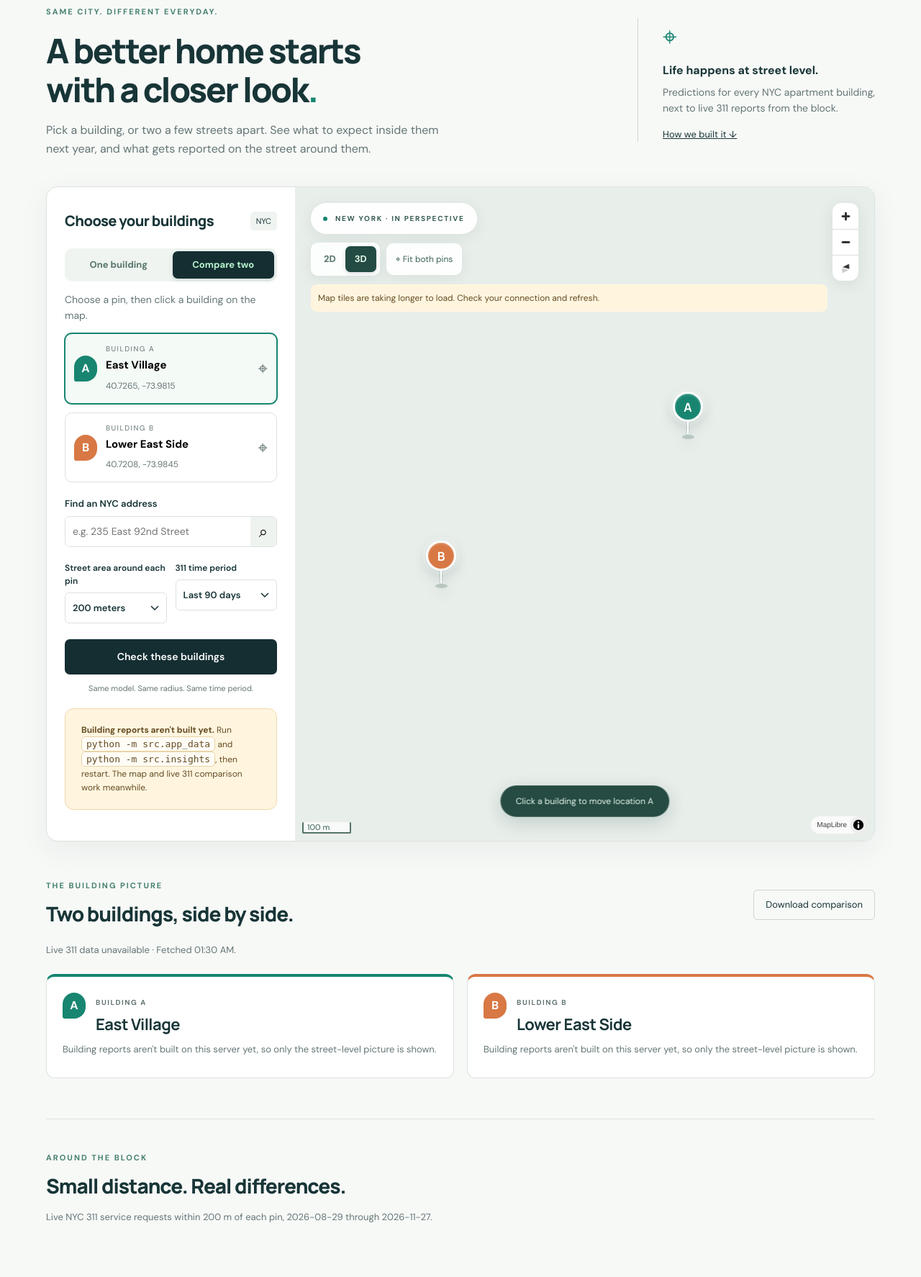
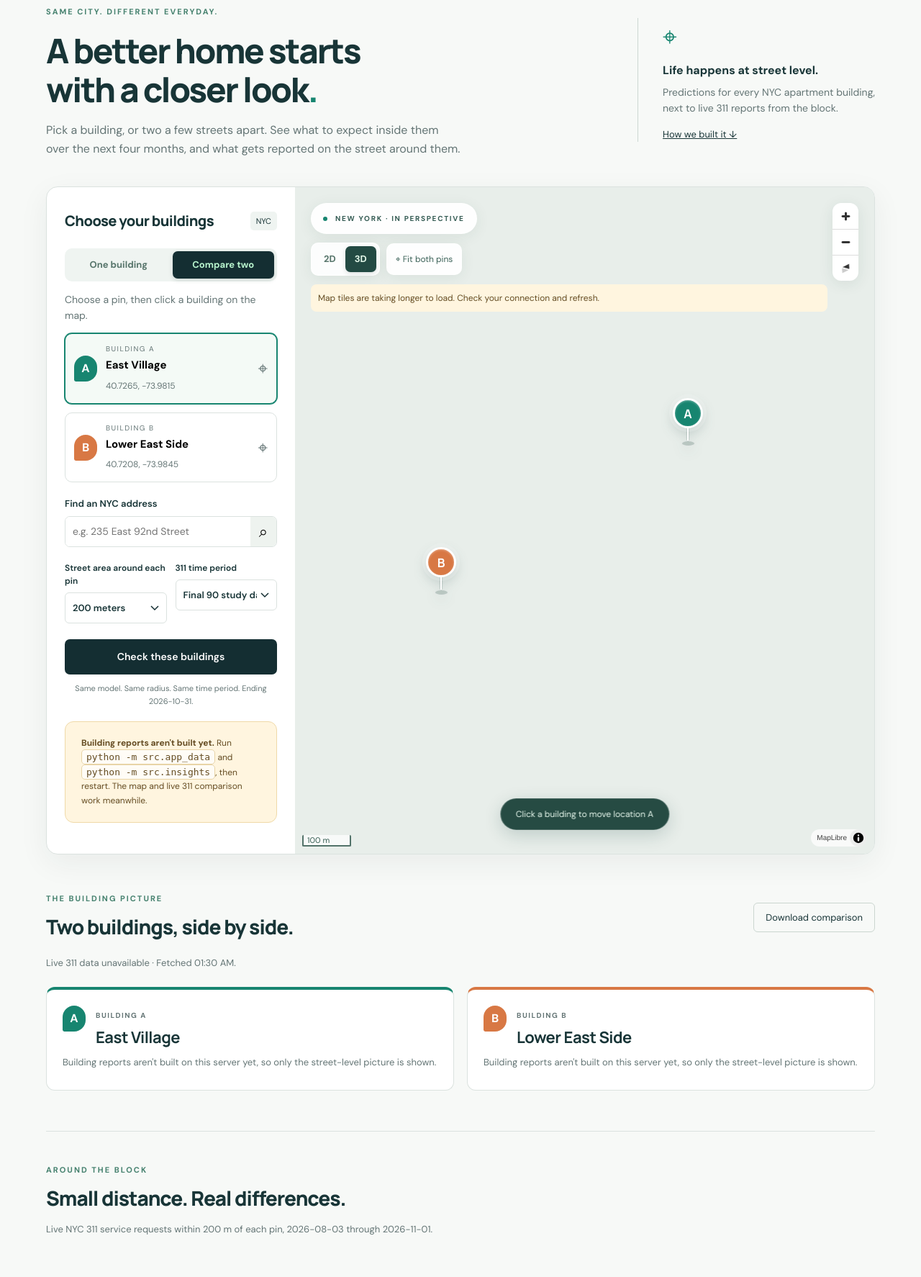
Before and after one commit to Desaiadi/TEAM-BUTA, a Flask app: page / in a window 1280 px wide. Shown: the part 146-1920 px from the top of the page at 72% size. Run offline with Flask 3, Linux system fonts and the light colour scheme; parts of the project's set-up code (start-up, migrations or seed data) failed here and were passed over.

Commit message:
Align Explore with the shared study and forecast horizon
Preserve the upstream map and comparison interface while using four-month housing forecasts and six-month history labels. Validate cached study data, constrain street queries and closure summaries to the study cutoff, retain missing-data fallback, and document setup and source coverage.

```diff
--- a/app/app.py
+++ b/app/app.py
@@ -1,7 +1,7 @@
 """Team BUTA: the Flask app.
 
 * ``/``                 Explore. Pick one building or two on the 3D map. "Check"
-                        shows what to expect inside each building next year (the
+                        shows what to expect inside each building over four months (the
                         model's predictions, red flags, history, landlord, crime)
                         and the live 311 picture on the street around it.
 * ``/building/<bbl>``   The full report for one building, as a page of its own.
@@ -40,6 +40,8 @@ from flask import Flask, abort, jsonify, redirect, render_template, request, url
 
 ROOT = Path(__file__).resolve().parents[1]
 sys.path.insert(0, str(ROOT))
+
+from src import config  # lightweight configuration also used by the map-only view
 
 log = logging.getLogger(__name__)
 app = Flask(__name__)
@@ -83,6 +85,12 @@ def load_buildings() -> SimpleNamespace | None:
                     len(missing), missing[0])
         return None
 
+    study_file = config.PROCESSED_DIR / "study.json"
+    if not study_file.exists() or json.loads(study_file.read_text()).get("study_id") != config.STUDY_ID:
+        DATA_STATUS = "study"
+        log.warning("building data disabled: rebuild the configured study window")
+        return None
+
     try:
         buildings = pd.read_parquet(APP_FILE)
         # Every spelling of every building's address (PLUTO + HPD registration ranges)
@@ -91,6 +99,14 @@ def load_buildings() -> SimpleNamespace | None:
     except ImportError as exc:                 # pandas needs pyarrow to read parquet
         DATA_STATUS = "deps"
         log.warning("building data disabled, cannot read parquet: %s", exc)
+        return None
+
+    insights_data = json.loads(INSIGHTS_FILE.read_text())
+    if ("history_start" not in buildings or
+            not buildings["history_start"].eq(config.HOUSING_WINDOWS["forecast"][0]).all() or
+            insights_data.get("study", {}).get("study_id") != config.STUDY_ID):
+        DATA_STATUS = "study"
+        log.warning("building data disabled: rebuild app_data and insights for this study")
         return None
 
     buildings["zipcode"] = buildings["zipcode"].astype("string")
@@ -112,9 +128,10 @@ def load_buildings() -> SimpleNamespace | None:
             # (the same scale as the landlord rates)
             "ll_rate": {t: buildings[f"c_{slug(t)}"].sum() / units * 100 for t in TARGET_TYPES},
             "crime": {c[6:]: float(buildings[c].median())
-                      for c in buildings.columns if c.startswith("crime_")},
+                      for c in buildings.columns if c.startswith("crime_")
+                      and pd.api.types.is_numeric_dtype(buildings[c]) and c != "crime_exposure_fraction"},
         },
-        insights=json.loads(INSIGHTS_FILE.read_text()),   # built by `python -m src.insights`
+        insights=insights_data,   # built by `python -m src.insights`
         history=history,
         history_years=sorted(history["year"].unique().tolist()),
         # Kept so the routes don't need the heavy imports themselves
@@ -135,7 +152,7 @@ def building_charts(bbl: str, data: dict) -> dict:
              .reindex(years).fillna(0))
     col = lambda name: [int(x) for x in table[name]] if name in table else [0] * len(years)
     return {
-        "years": [str(y) + ("*" if y == years[-1] else "") for y in years],
+        "years": [str(y) + " Jan–Oct" for y in years],
         "complaints": {t: col(t) for t in D.target_types},
         "violations": {k: col(f"class {k}") for k in "ABC"},
         "risk": {"labels": [r["label"].split(" (")[0] for r in data["risks"]],
@@ -200,7 +217,9 @@ def jsonable(x):
 def index():
     """Explore: one or two buildings on the map, their reports, and the street around them."""
     return render_template("explore.html", data_ready=D is not None, reason=DATA_STATUS,
-                           type_order=D.target_types if D is not None else [])
+                           type_order=D.target_types if D is not None else [],
+                           study_start=config.STUDY_START_DATE, study_end=config.STUDY_END_DATE,
+                           study_end_exclusive=config.STUDY_END_EXCLUSIVE)
 
 
 @app.get("/building/<bbl>")
--- a/app/static/explore.js
+++ b/app/static/explore.js
@@ -1,5 +1,5 @@
 /* BUTA Explore: pick one or two NYC buildings on the map, then see what to
- * expect inside them next year and what gets reported on the street around them.
+ * expect inside them over the next four months and what gets reported on the street around them.
  *
  *   Map      MapLibre with the BUTA style, 2D/3D switch, draggable A/B pins and
  *            the radius circles - the original "Across the street" map.
@@ -327,14 +327,16 @@
     return 'Other';
   }
 
-  function summarize(rows) {
+  function summarize(rows, cutoff) {
+    const end = new Date(cutoff + 'T00:00:00').getTime();
     const counts = Object.fromEntries(CATS.map((c) => [c, 0]));
     let open = 0;
     const hours = [];
     for (const r of rows) {
       counts[category(r)]++;
-      if ((r.status || '').toLowerCase() !== 'closed') open++;
-      if (r.closed_date && r.created_date) {
+      const closed = r.closed_date ? new Date(r.closed_date).getTime() : NaN;
+      if (!Number.isFinite(closed) || closed >= end) open++;
+      if (Number.isFinite(closed) && closed < end && r.created_date) {
         const h = (new Date(r.closed_date) - new Date(r.created_date)) / 36e5;
         if (h >= 0 && Number.isFinite(h)) hours.push(h);
       }
@@ -368,7 +370,7 @@
       offset += size;
       if (offset >= 100000) throw new Error('This area has too many reports. Choose a smaller radius or shorter period.');
     }
-    return summarize(rows);
+    return summarize(rows, end);
   }
 
   const dateOnly = (d) => `${d.getFullYear()}-${String(d.getMonth() + 1).padStart(2, '0')}-${String(d.getDate()).padStart(2, '0')}`;
@@ -394,9 +396,9 @@
       ? 'Loading the building report and the live 311 reports around it…'
       : 'Loading both building reports and the live 311 reports around them…';
 
-    const end = dateOnly(new Date()), s = new Date(end + 'T12:00:00');
+    const end = CFG.studyEndExclusive, s = new Date(end + 'T12:00:00');
     s.setDate(s.getDate() - Number($('period').value));
-    const start = dateOnly(s), radius = Number($('radius').value);
+    const start = [dateOnly(s), CFG.studyStart].sort().at(-1), radius = Number($('radius').value);
     const points = structuredClone(state.points);
     const timer = setTimeout(() => controller.abort(), 90000);
     try {
@@ -416,7 +418,7 @@
       render();
       const streetOk = ks.every((k) => !street[k].error);
       const time = new Date().toLocaleTimeString([], { hour: '2-digit', minute: '2-digit' });
-      $('status').textContent = (CFG.dataReady ? 'Building predictions for the next 12 months · ' : '')
+      $('status').textContent = (CFG.dataReady ? 'Building predictions for the November 2026–February 2027 · ' : '')
         + (streetOk ? `Live NYC 311 · ${start} through ${end} (end exclusive) · ${radius} m radius` : 'Live 311 data unavailable')
         + ` · Fetched ${time}.`;
       $('export').disabled = false;
@@ -483,7 +485,7 @@
         ${who ? `<p class="small">${who}</p>` : ''}
         <div class="bhead-stats">
           <div><strong>${pct(top.prob)}</strong><span>top risk: ${esc(shortLabel(top.label).toLowerCase())}</span></div>
-          <div><strong>${b.complaints_2y}</strong><span>housing complaints, last 2 years</span></div>
+          <div><strong>${b.complaints_6m}</strong><span>housing complaints, last 6 months</span></div>
           <div><strong>${b.open_violations}</strong><span>open violations</span></div>
         </div>
         <a class="bhead-link" href="${esc(B.url)}">Open the full report ↗</a>`);
@@ -578,10 +580,10 @@
       ? `<ul class="flags">${b.flags.map((f) => `<li>${esc(f)}</li>`).join('')}</ul>`
       : '<p>No open serious violations, recent bedbugs or evictions on record.</p>';
     return `<div class="card"><h2>${heading}</h2>${list}
-      <p class="muted small">${b.complaints_2y} housing complaints in the last 2 years · ${b.open_violations} open violations of any class.</p></div>`;
+      <p class="muted small">${b.complaints_6m} housing complaints in the last 6 months · ${b.open_violations} open violations of any class.</p></div>`;
   }
 
-  const HISTORY_NOTE = (C) => `Tenant complaints to HPD per year, by problem type. *${C.years.at(-1).replace('*', '')} is the year so far.`;
+  const HISTORY_NOTE = () => 'Tenant complaints to HPD by problem type. Each year includes January–October only.';
   const VIOLATION_NOTE = 'Violations inspectors confirmed per year: A non-hazardous, B hazardous, C immediately hazardous.';
 
   function drawHistory(id, C, yMax) {
@@ -609,18 +611,18 @@
     const b = B.report, C = B.charts;
     const hasLandlord = b.portfolio > 1;
     box.innerHTML = `
-      <section>${chartCard('cRisk', 'This building vs a typical building', 'Predicted chance of each problem next year, against the share of all apartment buildings that had it in 2025.')}</section>
+      <section>${chartCard('cRisk', 'This building vs a typical building', 'Predicted chance of each problem over the next four months, against the share of all apartment buildings that had it in July–October 2026.')}</section>
       <section class="two-col">
         ${chartCard('cHist', 'Complaint history', HISTORY_NOTE(C))}
         ${chartCard('cViol', 'Violations issued', VIOLATION_NOTE)}
       </section>
       <section class="two-col">
-        ${flagsCard(b, 'Red flags right now')}
+        ${flagsCard(b, 'Recorded flags in the study data')}
         ${hasLandlord
-          ? chartCard('cLandlord', "The landlord's other buildings", 'Complaints per 100 apartments over the last 2 years, in the landlord\'s other buildings vs all NYC apartment buildings.')
+          ? chartCard('cLandlord', "The landlord's other buildings", 'Complaints per 100 apartments over the last 6 months, in the landlord\'s other buildings vs all NYC apartment buildings.')
           : '<div class="card"><h2>The landlord\'s other buildings</h2><p class="muted">This landlord has no other registered buildings to compare.</p></div>'}
       </section>
-      ${C.crime.labels.length ? `<section>${chartCard('cCrime', 'Reported crime within 200 m', 'Crimes per year reported to the NYPD, 2025–26, located at the nearest street segment. Reporting also reflects policing patterns; shown as context only.', 220)}</section>` : ''}`;
+      ${C.crime.labels.length ? `<section>${chartCard('cCrime', 'Reported crime within 200 m', 'Annualized reported crimes within the forecast history; source coverage ends September 2026, located at the nearest street segment. Reporting also reflects policing patterns; shown as context only.', 220)}</section>` : ''}`;
 
     butaChart('cRisk', 'bar', C.risk.labels, [
       { label: 'This building', data: C.risk.building, color: PALETTE.teal },
@@ -657,7 +659,7 @@
     const tag = (k, b) => `${pinDot(k)}${esc(b.address)}`;
 
     box.innerHTML = `
-      <section>${chartCard('cRisk', 'Building A vs building B vs a typical building', 'Predicted chance of each problem next year. Grey is the share of all apartment buildings that had it in 2025.', 340)}</section>
+      <section>${chartCard('cRisk', 'Building A vs building B vs a typical building', 'Predicted chance of each problem over the next four months. Grey is the share of all apartment buildings that had it in July–October 2026.', 340)}</section>
       <h2 class="section-title">Complaint and violation history</h2>
       <p class="muted small">Both buildings share one scale, so taller bars mean more complaints.</p>
       <section class="two-col">
@@ -669,13 +671,13 @@
         ${chartCard('cViolB', `${pinDot(kB)}Violations issued`, VIOLATION_NOTE)}
       </section>
       <section class="two-col">
-        ${flagsCard(A, `${pinDot(kA)}Red flags right now`)}
-        ${flagsCard(B, `${pinDot(kB)}Red flags right now`)}
+        ${flagsCard(A, `${pinDot(kA)}Recorded flags in the study data`)}
+        ${flagsCard(B, `${pinDot(kB)}Recorded flags in the study data`)}
       </section>
       <section>${chartCard('cLandlord', "The landlords' other buildings",
-        'Complaints per 100 apartments over the last 2 years, in each landlord\'s other buildings vs all NYC apartment buildings.'
+        'Complaints per 100 apartments over the last 6 months, in each landlord\'s other buildings vs all NYC apartment buildings.'
         + (noLandlord.length ? ` Building ${noLandlord.join(' and ')}'s landlord has no other registered buildings, so it has no bars.` : ''))}</section>
-      ${crimeLabels.length ? `<section>${chartCard('cCrime', 'Reported crime within 200 m', 'Crimes per year reported to the NYPD, 2025–26. Reporting also reflects policing patterns; shown as context only.', 240)}</section>` : ''}`;
+      ${crimeLabels.length ? `<section>${chartCard('cCrime', 'Reported crime within 200 m', 'Annualized reported crimes within the forecast history; source coverage ends September 2026. Reporting also reflects policing patterns; shown as context only.', 240)}</section>` : ''}`;
 
     butaChart('cRisk', 'bar', types.map((t) => shortLabel(ra[t].label)), [
       { label: `Building ${kA}`, data: types.map((t) => ra[t].prob), color: PALETTE.teal },
@@ -726,7 +728,7 @@
       <div class="metrics">
         ${metric('REPORTED PROBLEMS', (x) => x.total.toLocaleString(), `311 requests within ${R.radius} m`)}
         ${metric('MEDIAN CLOSURE TIME', (x) => fmtH(x.median), closure)}
-        ${metric('STILL OPEN', openPct, 'Share not marked closed')}
+        ${metric('NO RECORDED CLOSURE', openPct, 'Share without closure by the study cutoff')}
       </div>
       <div class="detailgrid${two ? '' : ' single'}">
         <article class="breakdown">
@@ -799,8 +801,8 @@
       ['BBL', ...col((k) => R.points[k].bbl)],
       ['Latitude', ...col((k) => R.points[k].lat)],
       ['Longitude', ...col((k) => R.points[k].lng)],
-      ...CFG.types.map((t) => [`Predicted chance next year: ${t}`, ...col((k) => B(k)?.risks.find((r) => r.type === t)?.prob)]),
-      ['Housing complaints, last 2 years', ...col((k) => B(k)?.complaints_2y)],
+      ...CFG.types.map((t) => [`Predicted chance over the next four months: ${t}`, ...col((k) => B(k)?.risks.find((r) => r.type === t)?.prob)]),
+      ['Housing complaints, last 6 months', ...col((k) => B(k)?.complaints_6m)],
       ['Open violations', ...col((k) => B(k)?.open_violations)],
       ['Red flags', ...col((k) => B(k)?.flags.join('; '))],
       ['311 total requests', ...col((k) => S(k)?.total)],
--- a/app/templates/explore.html
+++ b/app/templates/explore.html
@@ -1,6 +1,6 @@
 {% extends "base.html" %}
 {% block title %}BUTA | Know the building, know the block{% endblock %}
-{% block description %}Pick one or two NYC buildings on the map and see what to expect inside them next year, and what gets reported on the street around them.{% endblock %}
+{% block description %}Pick one or two NYC buildings on the map and see what to expect inside them over the next four months, and what gets reported on the street around them.{% endblock %}
 
 {% block head %}
 {% include "_chartlibs.html" %}
@@ -15,7 +15,7 @@
     <span class="eyebrow">SAME CITY. DIFFERENT EVERYDAY.</span>
     <h1>A better home starts<br>with a closer look<span>.</span></h1>
     <p>Pick a building, or two a few streets apart. See what to expect inside them<br class="desktop">
-      next year, and what gets reported on the street around them.</p>
+      over the next four months, and what gets reported on the street around them.</p>
   </div>
   <div class="intro-note">
     <span class="lineicon">⌖</span>
@@ -76,21 +76,25 @@
       </label>
       <label>311 time period
         <select id="period">
-          <option value="30">Last 30 days</option>
-          <option value="90" selected>Last 90 days</option>
-          <option value="365">Last 12 months</option>
+          <option value="30">Final 30 study days</option>
+          <option value="90" selected>Final 90 study days</option>
+          <option value="365">Final 12 study months</option>
         </select>
       </label>
     </div>
 
     <button type="button" class="primary" id="check">Check these buildings</button>
-    <p class="note-center">Same model. Same radius. Same time period.</p>
+    <p class="note-center">Same model. Same radius. Same time period. Ending {{ study_end }}.</p>
 
     {% if not data_ready %}
     <div class="notice aside-notice">
       {% if reason == "deps" %}
       <strong>Building reports are off.</strong> Install the analysis stack with
       <code>pip install -r requirements.txt</code>, build the data (see the README) and restart.
+      {% elif reason == "study" %}
+      <strong>Building reports use an older study window.</strong> Rebuild
+      <code>python -m src.features_housing</code>, <code>python -m src.app_data</code>
+      and <code>python -m src.insights</code>, then restart.
       {% else %}
       <strong>Building reports aren't built yet.</strong> Run
       <code>python -m src.app_data</code> and <code>python -m src.insights</code>, then restart.
@@ -133,9 +137,9 @@
     <div id="bheads" class="bheads"></div>
 
     <section id="expectSection">
-      <h2 class="section-title">What to expect next year</h2>
-      <p class="muted small">Chance of at least one tenant complaint of each type in the next 12 months.
-        The models were trained on 2023–24 history and checked on 2025 outcomes (AUC 0.89–0.93).</p>
+      <h2 class="section-title">What to expect over the next four months</h2>
+      <p class="muted small">Chance of at least one tenant complaint of each type in the four-month forecast period.
+        Six-month histories predict four-month outcomes; evaluation uses July–October 2026. The November 2026–February 2027 forecast season has not yet been evaluated.</p>
       <p class="expect-lead" id="expectLead"></p>
       <div id="expect"></div>
     </section>
@@ -160,9 +164,9 @@
   </div>
   <div>
     <h3>Predictions for the building</h3>
-    <p>"What to expect next year" comes from one model per problem type, trained on every NYC apartment building with 3+ units: its HPD complaint and violation history, its landlord's other buildings, its neighbours within 100 m, bedbug filings, evictions and nearby crime. A click on the map picks the nearest of those buildings within 150 m.</p>
+    <p>"What to expect over the next four months" comes from one model per problem type, trained on every NYC apartment building with 3+ units: its HPD complaint and violation history, its landlord's other buildings, its neighbours within 100 m, bedbug filings, evictions and nearby crime. A click on the map picks the nearest of those buildings within 150 m.</p>
     <h3>Real reports, consistent boundaries</h3>
-    <p>"Around the block" queries NYC 311 requests live, within the selected radius of each pin and the same rolling time window. Counts include only geocoded requests. Overlapping circles can include the same requests.</p>
+    <p>"Around the block" queries NYC 311 requests live, within the selected radius of each pin and the same lookback ending {{ study_end }}. Closure summaries use only closure dates recorded before the study cutoff; category fields remain downloaded snapshots. Counts include only geocoded requests. Overlapping circles can include the same requests.</p>
     <h3>A transparent recommendation</h3>
     <p>The balanced view compares total requests. A chosen priority compares that category only. A minimum of 20 combined reports and a 10% difference are needed to suggest a lower-reporting location. These are simple display rules, not statistical significance tests.</p>
     <h3>Reports are only part of the story</h3>
@@ -177,6 +181,9 @@
   window.BUTA = {
     styleUrl: {{ url_for('static', filename='vendor/map-style.json')|tojson }},
     dataReady: {{ data_ready|tojson }},
+    studyStart: {{ study_start|tojson }},
+    studyEnd: {{ study_end|tojson }},
+    studyEndExclusive: {{ study_end_exclusive|tojson }},
     types: {{ type_order|tojson }},
     api: {
       nearest: {{ url_for('api_nearest')|tojson }},
```
Also changed, not shown: app/templates/building.html (+9 -8 lines), app/templates/insights.html (+17 -17 lines), README.md.
